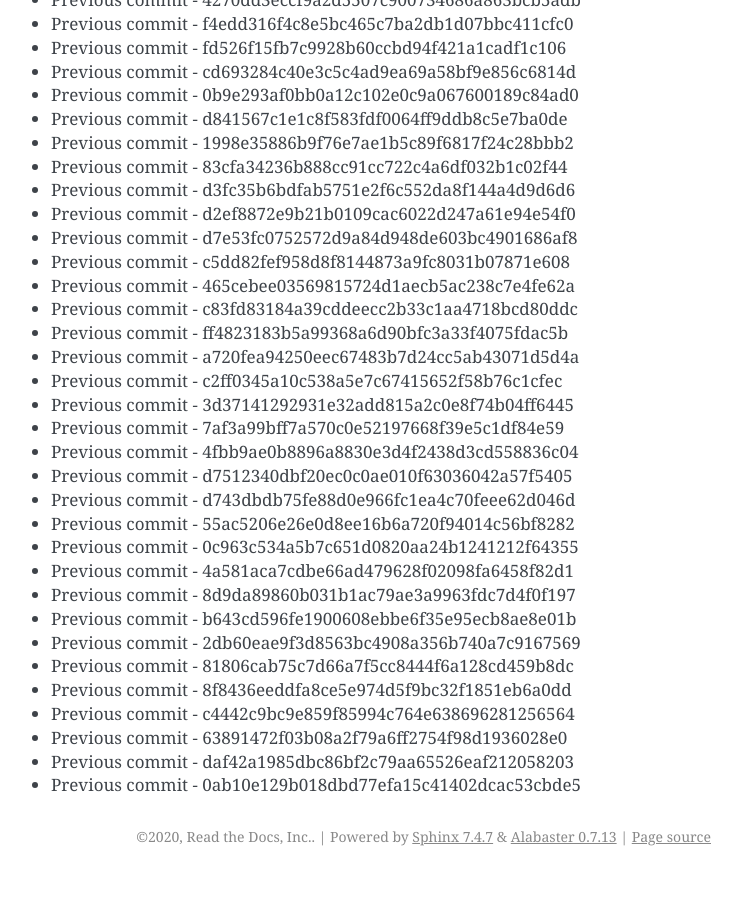
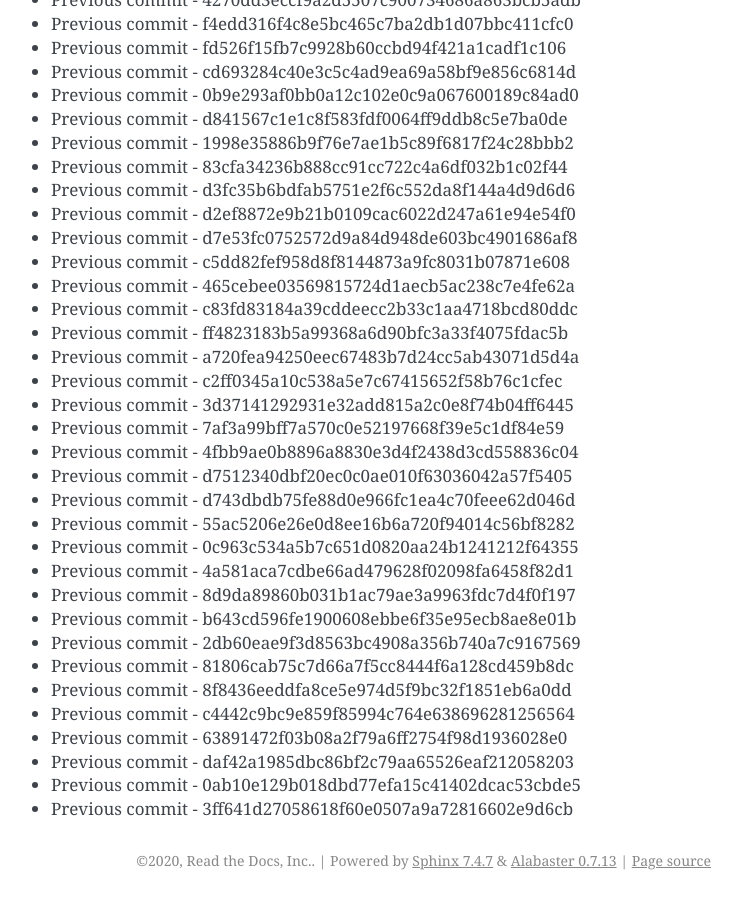
Before and after one commit to readthedocs/rtd-git-stresstest, a Sphinx documentation site: the page built from docs/updates.rst, in a window 1280 px wide and 900 px high, scrolled down 63265 px. Shown: the whole window, without its empty margins (399-1141 px from the left). Built offline with Sphinx 7.4.7, drawn with Linux system fonts in a browser that asks for light colours; before the commit the page ends 64141 px from its top, so only the background shows below that.

Commit message:
Generating commit from previous: 3ff641d27058618f60e0507a9a72816602e9d6cb

```diff
--- a/docs/updates.rst
+++ b/docs/updates.rst
@@ -2690,3 +2690,4 @@ It can be tested for any performance characteristics.
 * Previous commit - 63891472f03b08a2f79a6ff2754f98d1936028e0
 * Previous commit - daf42a1985dbc86bf2c79aa65526eaf212058203
 * Previous commit - 0ab10e129b018dbd77efa15c41402dcac53cbde5
+* Previous commit - 3ff641d27058618f60e0507a9a72816602e9d6cb
```
